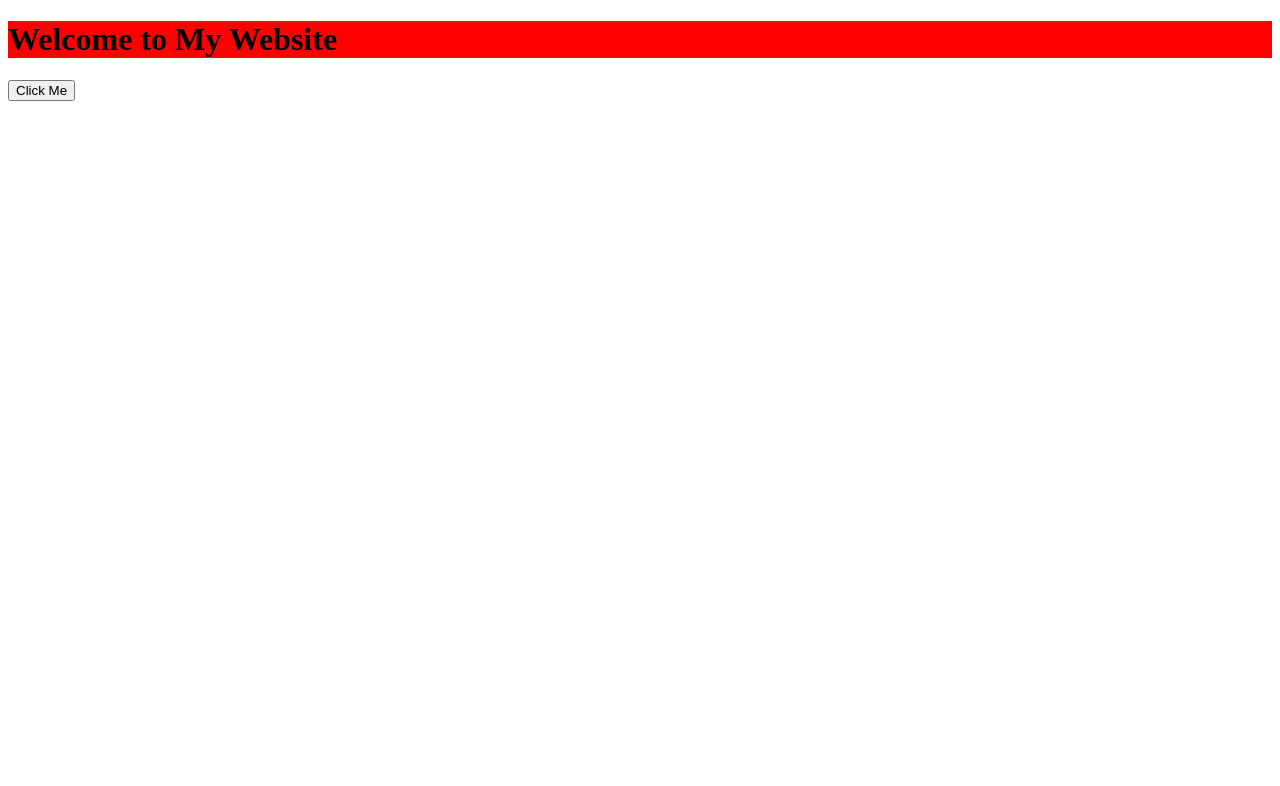
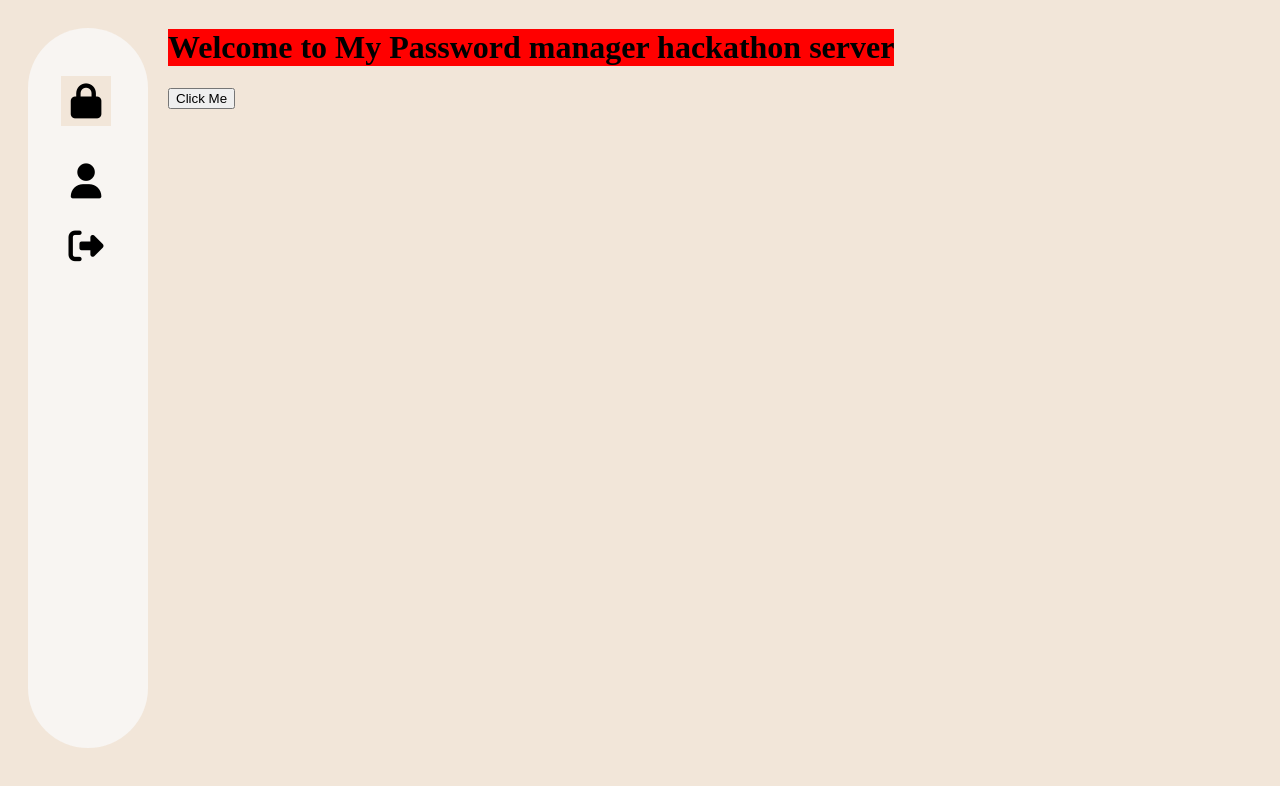
Before and after one commit to Mahaveer1013/passage-webui, a plain HTML site: page assets/index.html in a window 1280 px wide. Drawn offline with nearby package versions, Linux system fonts and the light colour scheme.

Commit message:
UI initialization

```diff
--- a/assets/index.html
+++ b/assets/index.html
@@ -6,15 +6,29 @@
     <title>My Website</title>
     <!--link rel="icon" href="./favicon.ico" type="image/x-icon"-->
     <link rel="stylesheet" href="/assets/style.css">
+    <link rel="stylesheet" href="https://cdnjs.cloudflare.com/ajax/libs/font-awesome/6.5.2/css/all.min.css">
     <script src="https://unpkg.com/htmx.org@2.0.4"></script>
     <script>htmx.logAll();</script>
   </head>
   <body>
-    <main>
-      <h1 class="hello">Welcome to My Website</h1>
-       <button hx-get="/sample" hx-swap="outerHTML">
-	 Click Me
-       </button>
+      <main>
+	  <div class="sidebar-root">
+	      <div class="sidebar-items">
+		  <div class="sidebar-item selected">
+		      <i class="fa fa-lock"></i>
+		  </div>
+		  <div class="sidebar-item">
+		      <i class="fa fa-user"></i>
+		  </div>
+		  <div class="sidebar-item last">
+		      <i class="fa fa-right-from-bracket"></i>
+		  </div>
+	      </div>
+	  </div>
+	  <div class="content-root">
+	      <h1 class="hello">Welcome to My Password manager hackathon server</h1>
+	      <button hx-get="/sample" hx-swap="outerHTML">Click Me</button>
+	  </div>
     </main>
   </body>
 </html>
--- a/assets/style.css
+++ b/assets/style.css
@@ -1,3 +1,45 @@
 .hello {
     background-color: red;
 }
+
+body {
+    background: #F2E6D9;
+}
+
+main {
+    display: flex;
+}
+
+main > .sidebar-root {
+    width: 120px;
+    height: 90vh;
+    background: #F8F5F2;
+    border-radius: 60px;
+    margin: 20px;
+}
+
+main > .sidebar-root > .sidebar-items {
+    display: flex;
+    flex-direction: column;
+    margin: 33px;
+}
+
+main > .sidebar-root > .sidebar-items > .sidebar-item.selected {
+    background: #F2E6D9;
+}
+
+main > .sidebar-root > .sidebar-items > .sidebar-item {
+    width: 50px;
+    height: 50px;
+    margin: 15px 0;
+    text-align: center;
+}
+
+main > .sidebar-root > .sidebar-items > .sidebar-item.last {
+    margin-top: auto;
+}
+
+main > .sidebar-root > .sidebar-items > .sidebar-item > i {
+    font-size: 35px;
+    margin-top: 8px;
+}
```
Also changed, not shown: 1 other file.
